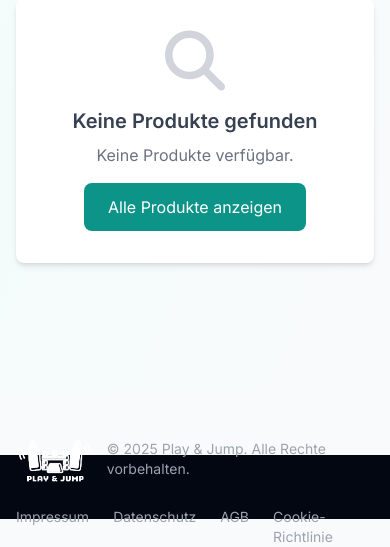
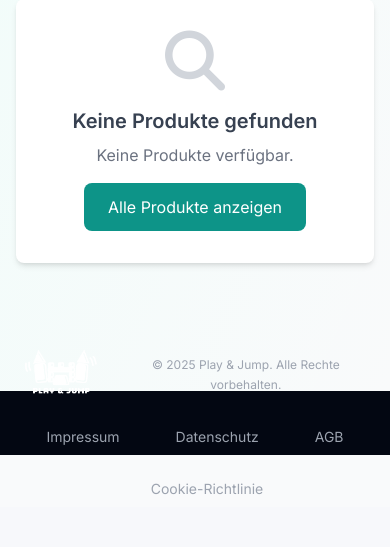
Before and after one commit to MitrofanovDm89/Site, a Django app: page /katalog/ in a window 390 px wide; the page is wider, and only the part inside the window is pictured. Shown: the part 604-1151 px from the top of that part. After the commit the page ends 1098 px from the top of that part, so only its background shows below. Run offline with Django 4.2, Linux system fonts and the light colour scheme; data that the repository does not hold is empty; some libraries are stand-ins or nearby versions.

Commit message:
Fix mobile footer and header layout issues

```diff
--- a/templates/base.html
+++ b/templates/base.html
@@ -195,6 +195,38 @@
             .mobile-hidden {
                 display: none;
             }
+
+            /* Mobile Footer Fixes */
+            footer {
+                position: relative !important;
+                transform: none !important;
+                transition: none !important;
+            }
+
+            footer .max-w-7xl {
+                padding-left: 1rem;
+                padding-right: 1rem;
+            }
+
+            footer .flex-col {
+                text-align: center;
+            }
+
+            footer .flex.space-x-6 {
+                flex-wrap: wrap;
+                justify-content: center;
+                gap: 1rem;
+            }
+
+            footer .flex.space-x-6 a {
+                font-size: 0.875rem;
+                padding: 0.5rem;
+            }
+
+            #copyright-text {
+                font-size: 0.75rem;
+                margin-top: 0.5rem;
+            }
         }
     </style>
 </head>
@@ -320,6 +352,11 @@
         }
 
         function handleScroll() {
+            // Отключаем анимации футера на мобильных устройствах
+            if (window.innerWidth <= 768) {
+                return;
+            }
+
             const scrollTop = window.pageYOffset || document.documentElement.scrollTop;
             const windowHeight = window.innerHeight;
             const documentHeight = document.documentElement.scrollHeight;
```
